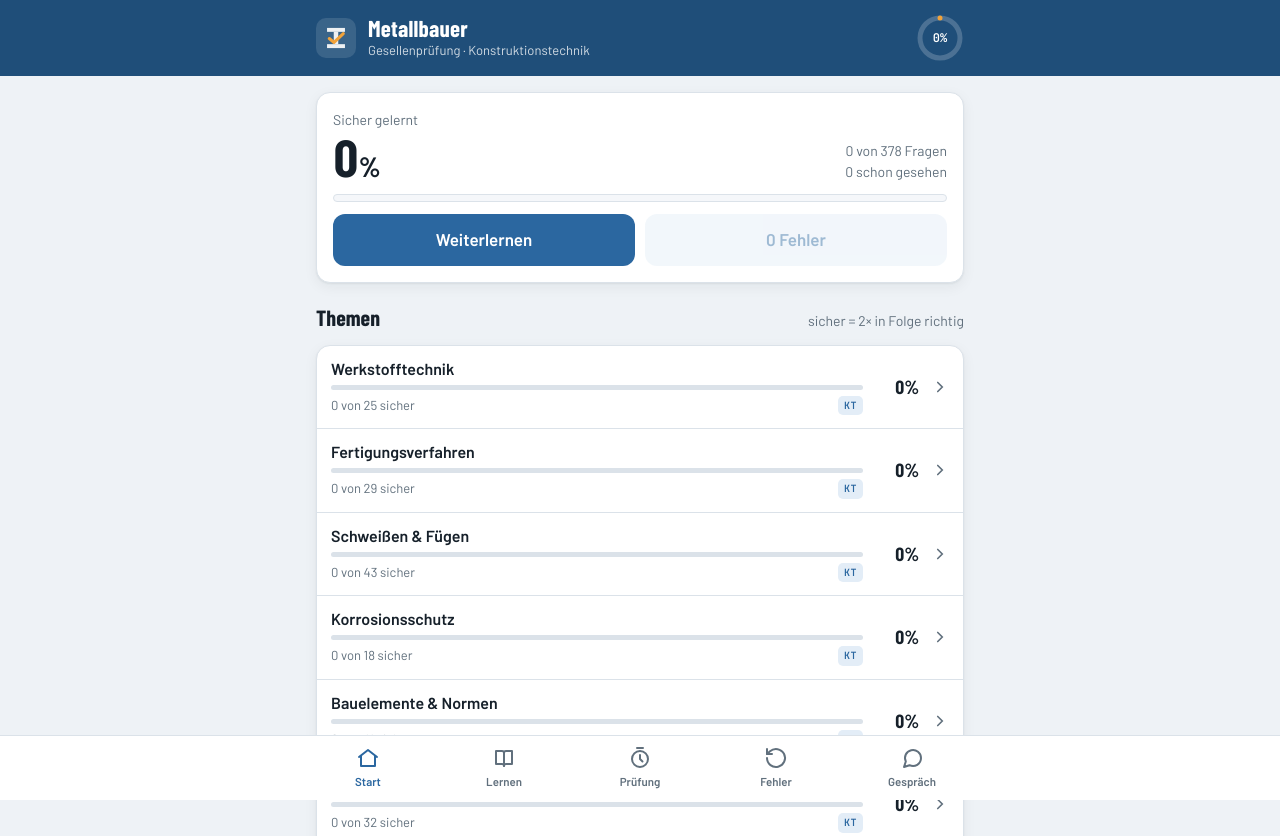
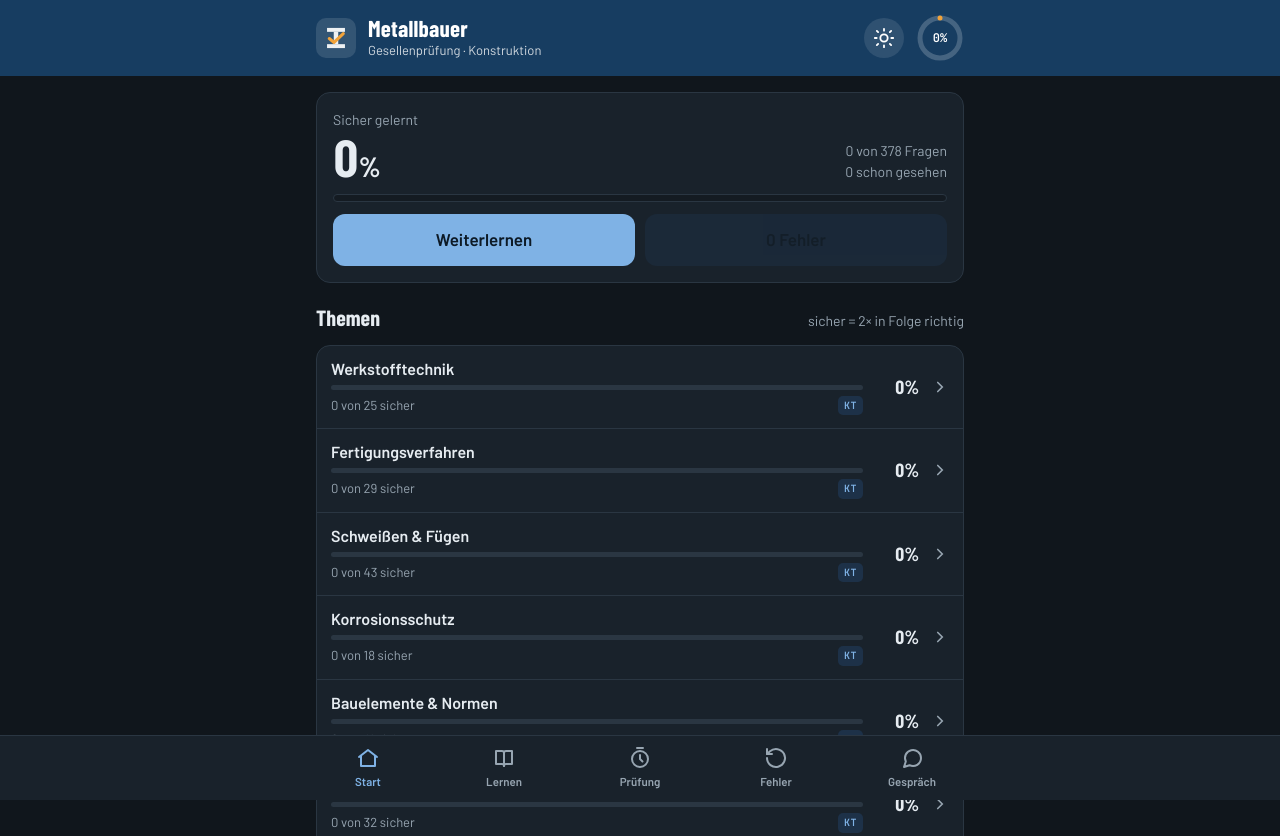
Before and after one commit to fk-innovates/metallbauer, a plain HTML site: page index.html in a window 1280 px wide. Shown: the top 836 px of the page. Drawn offline with nearby package versions, Linux system fonts and the light colour scheme.

Commit message:
Add files via upload

```diff
--- a/index.html
+++ b/index.html
@@ -3,7 +3,7 @@
 <head>
 <meta charset="utf-8">
 <meta name="viewport" content="width=device-width, initial-scale=1, viewport-fit=cover">
-<meta name="theme-color" content="#1f4e79">
+<meta name="theme-color" content="#173d61">
 <meta name="apple-mobile-web-app-capable" content="yes">
 <meta name="mobile-web-app-capable" content="yes">
 <meta name="apple-mobile-web-app-title" content="Metallbauer">
@@ -51,8 +51,9 @@ h1,h2,h3{margin:0;font-family:var(--f-disp);font-weight:700;line-height:1.1;text
 .top .inner{display:flex;align-items:center;gap:12px}
 .logo{width:40px;height:40px;flex:none;border-radius:10px;background:rgba(255,255,255,.12);display:grid;place-items:center}
 .top h1{font-size:23px;letter-spacing:.01em}
-.top p{margin:0;font-size:13px;opacity:.8}
+.top p{margin:0;font-size:13px;opacity:.8;white-space:nowrap;overflow:hidden;text-overflow:ellipsis}
 .top .grow{flex:1;min-width:0}
+.themeBtn{width:40px;height:40px;flex:none;border-radius:50%;display:grid;place-items:center;color:var(--on-steel);background:rgba(255,255,255,.1)}
 .ring{width:48px;height:48px;flex:none;position:relative}
 .ring svg{display:block}
 .ring span{position:absolute;inset:0;display:grid;place-items:center;font-family:var(--f-mono);font-size:12px;font-weight:600}
@@ -133,7 +134,8 @@ details p{margin-top:8px}
 
 <header class="top"><div class="inner">
   <div class="logo" aria-hidden="true"><svg width="28" height="28" viewBox="0 0 100 100"><rect x="18" y="14" width="64" height="14" fill="#eef1f3"/><rect x="42" y="28" width="16" height="44" fill="#eef1f3"/><rect x="18" y="72" width="64" height="14" fill="#eef1f3"/><path d="M26 52 L43 66 L76 34" fill="none" stroke="#f2a33a" stroke-width="11" stroke-linecap="round" stroke-linejoin="round"/></svg></div>
-  <div class="grow"><h1>Metallbauer</h1><p>Gesellenprüfung · Konstruktionstechnik</p></div>
+  <div class="grow"><h1>Metallbauer</h1><p>Gesellenprüfung · Konstruktion</p></div>
+  <button class="themeBtn" id="themeBtn" aria-label="Hell oder dunkel umschalten"><svg width="22" height="22" viewBox="0 0 24 24" fill="none" stroke="currentColor" stroke-width="2" stroke-linecap="round"><path id="themeIco" d="M20 14.5A8 8 0 0 1 9.5 4 8 8 0 1 0 20 14.5z"/></svg></button>
   <div class="ring" title="sicher gelernt"><svg width="48" height="48" viewBox="0 0 48 48"><circle cx="24" cy="24" r="20" fill="none" stroke="rgba(255,255,255,.2)" stroke-width="5"/><circle id="ringArc" cx="24" cy="24" r="20" fill="none" stroke="#f2a33a" stroke-width="5" stroke-linecap="round" stroke-dasharray="0 126" transform="rotate(-90 24 24)"/></svg><span id="ringTxt">0%</span></div>
 </div></header>
 
@@ -398,6 +400,13 @@ function viewKarten(){
   mark();build();
 }
 
+/* ---------- Hell/Dunkel (Standard: dunkel) ---------- */
+const MOON="M20 14.5A8 8 0 0 1 9.5 4 8 8 0 1 0 20 14.5z",SUN="M12 4V2M12 22v-2M4 12H2M22 12h-2M5.6 5.6 4.2 4.2M19.8 19.8l-1.4-1.4M5.6 18.4l-1.4 1.4M19.8 4.2l-1.4 1.4M12 8a4 4 0 1 0 0 8 4 4 0 0 0 0-8z";
+function setTheme(t){document.documentElement.setAttribute("data-theme",t);$("#themeIco").setAttribute("d",t==="dark"?SUN:MOON);try{localStorage.setItem("mb-theme",t)}catch(e){}}
+let theme="dark";try{theme=localStorage.getItem("mb-theme")||"dark"}catch(e){}
+setTheme(theme);
+$("#themeBtn").onclick=()=>setTheme(document.documentElement.getAttribute("data-theme")==="dark"?"light":"dark");
+
 /* ---------- Start ---------- */
 load();
 Promise.all([fetch("questions.json").then(r=>r.json()),fetch("cards.json").then(r=>r.json())])
--- a/sw.js
+++ b/sw.js
@@ -1,4 +1,4 @@
-const CACHE="metallbauer-v4";
+const CACHE="metallbauer-v5";
 const FILES=["./", "index.html", "manifest.webmanifest", "questions.json", "cards.json", "icons/icon-192.png", "icons/icon-512.png", "icons/icon-maskable-512.png", "icons/apple-touch-icon.png", "icons/favicon-32.png"];
 self.addEventListener("install",e=>{e.waitUntil(caches.open(CACHE).then(c=>c.addAll(FILES)).then(()=>self.skipWaiting()))});
 self.addEventListener("activate",e=>{e.waitUntil(caches.keys().then(ks=>Promise.all(ks.filter(k=>k!==CACHE).map(k=>caches.delete(k)))).then(()=>self.clients.claim()))});
```
Also changed, not shown: manifest.webmanifest.
